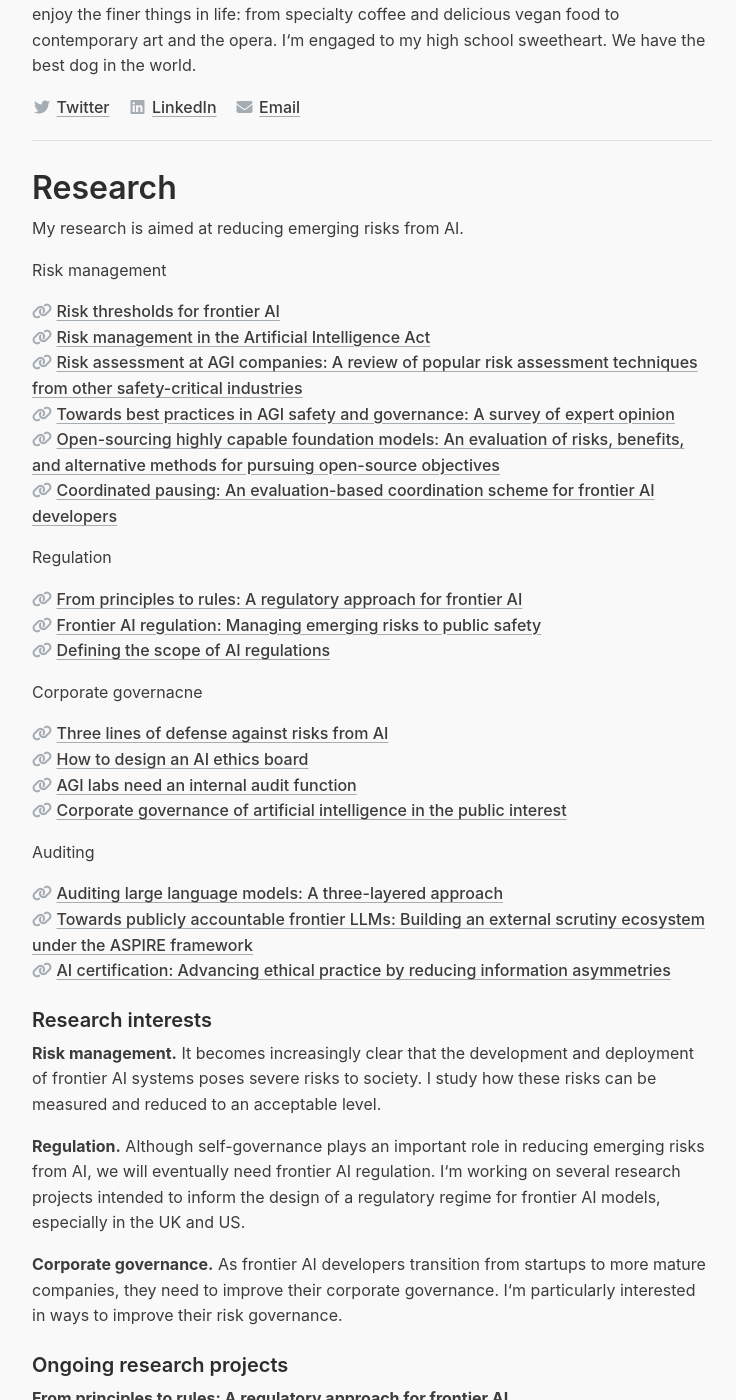
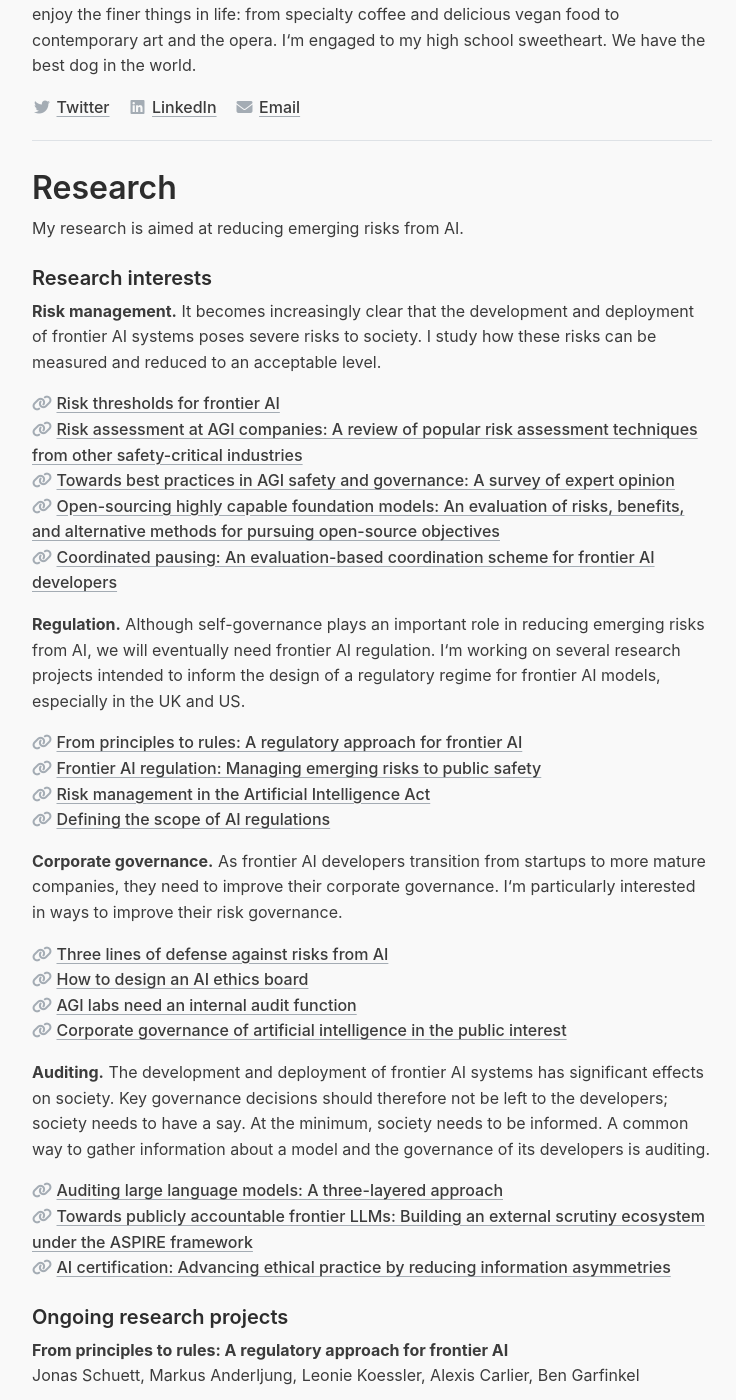
Before and after one commit to jonasschuett/jonasschuett.github.io, a Jekyll site: the page built from _posts/2020-04-04-introduction.md, in a window 1280 px wide and 1400 px high, scrolled down 1208 px. Shown: the whole window, without its empty margins (268-1004 px from the left). Built offline with Jekyll 4.4.1, drawn with Linux system fonts in a browser that asks for light colours; nearby versions of some CDN libraries.

Commit message:
Update 2020-04-04-introduction.md

```diff
--- a/_posts/2020-04-04-introduction.md
+++ b/_posts/2020-04-04-introduction.md
@@ -28,43 +28,35 @@ I live in Berlin, but regularly visit Oxford, London, and Washington, DC. Outsid
 
 My research is aimed at reducing emerging risks from AI.
 
-Risk management
+### Research interests
+
+**Risk management.** It becomes increasingly clear that the development and deployment of frontier AI systems poses severe risks to society. I study how these risks can be measured and reduced to an acceptable level.
 
 <i class="fa-solid fa-link fa-fw" style="color: #a4acb4"></i> [Risk thresholds for frontier AI](https://arxiv.org/pdf/2406.14713) <br>
-<i class="fa-solid fa-link fa-fw" style="color: #a4acb4"></i> [Risk management in the Artificial Intelligence Act](https://doi.org/10.1017/err.2023.1) <br>
 <i class="fa-solid fa-link fa-fw" style="color: #a4acb4"></i> [Risk assessment at AGI companies: A review of popular risk assessment techniques from other safety-critical industries](https://arxiv.org/pdf/2307.08823) <br>
 <i class="fa-solid fa-link fa-fw" style="color: #a4acb4"></i> [Towards best practices in AGI safety and governance: A survey of expert opinion](https://arxiv.org/pdf/2305.07153) <br>
 <i class="fa-solid fa-link fa-fw" style="color: #a4acb4"></i> [Open-sourcing highly capable foundation models: An evaluation of risks, benefits, and alternative methods for pursuing open-source objectives](https://arxiv.org/pdf/2311.09227) <br>
 <i class="fa-solid fa-link fa-fw" style="color: #a4acb4"></i> [Coordinated pausing: An evaluation-based coordination scheme for frontier AI developers](https://arxiv.org/pdf/2310.00374)
 
-Regulation
+**Regulation.** Although self-governance plays an important role in reducing emerging risks from AI, we will eventually need frontier AI regulation. I‘m working on several research projects intended to inform the design of a regulatory regime for frontier AI models, especially in the UK and US.
 
 <i class="fa-solid fa-link fa-fw" style="color: #a4acb4"></i> [From principles to rules: A regulatory approach for frontier AI](https://arxiv.org/pdf/2407.07300) <br>
 <i class="fa-solid fa-link fa-fw" style="color: #a4acb4"></i> [Frontier AI regulation: Managing emerging risks to public safety](https://arxiv.org/pdf/2307.03718) <br>
+<i class="fa-solid fa-link fa-fw" style="color: #a4acb4"></i> [Risk management in the Artificial Intelligence Act](https://doi.org/10.1017/err.2023.1) <br>
 <i class="fa-solid fa-link fa-fw" style="color: #a4acb4"></i> [Defining the scope of AI regulations](https://doi.org/10.1080/17579961.2023.2184135)
 
-Corporate governacne
+**Corporate governance.** As frontier AI developers transition from startups to more mature companies, they need to improve their corporate governance. I‘m particularly interested in ways to improve their risk governance.
 
 <i class="fa-solid fa-link fa-fw" style="color: #a4acb4"></i> [Three lines of defense against risks from AI](https://doi.org/10.1007/s00146-023-01811-0) <br>
 <i class="fa-solid fa-link fa-fw" style="color: #a4acb4"></i> [How to design an AI ethics board](https://doi.org/10.1007/s43681-023-00409-y) <br>
 <i class="fa-solid fa-link fa-fw" style="color: #a4acb4"></i> [AGI labs need an internal audit function](https://arxiv.org/pdf/2305.17038) <br>
 <i class="fa-solid fa-link fa-fw" style="color: #a4acb4"></i> [Corporate governance of artificial intelligence in the public interest](https://doi.org/10.3390/info12070275)
 
-Auditing
+**Auditing.** The development and deployment of frontier AI systems has significant effects on society. Key governance decisions should therefore not be left to the developers; society needs to have a say. At the minimum, society needs to be informed. A common way to gather information about a model and the governance of its developers is auditing.
 
 <i class="fa-solid fa-link fa-fw" style="color: #a4acb4"></i> [Auditing large language models: A three-layered approach](https://doi.org/10.1007/s43681-023-00289-2) <br>
 <i class="fa-solid fa-link fa-fw" style="color: #a4acb4"></i> [Towards publicly accountable frontier LLMs: Building an external scrutiny ecosystem under the ASPIRE framework](https://arxiv.org/pdf/2311.14711) <br>
 <i class="fa-solid fa-link fa-fw" style="color: #a4acb4"></i> [AI certification: Advancing ethical practice by reducing information asymmetries](https://doi.org/10.1109/TTS.2021.3077595)
-
-
-
-### Research interests
-
-**Risk management.** It becomes increasingly clear that the development and deployment of frontier AI systems poses severe risks to society. I study how these risks can be measured and reduced to an acceptable level.
-
-**Regulation.** Although self-governance plays an important role in reducing emerging risks from AI, we will eventually need frontier AI regulation. I‘m working on several research projects intended to inform the design of a regulatory regime for frontier AI models, especially in the UK and US.
-
-**Corporate governance.** As frontier AI developers transition from startups to more mature companies, they need to improve their corporate governance. I‘m particularly interested in ways to improve their risk governance.
 
 ### Ongoing research projects
 
```
